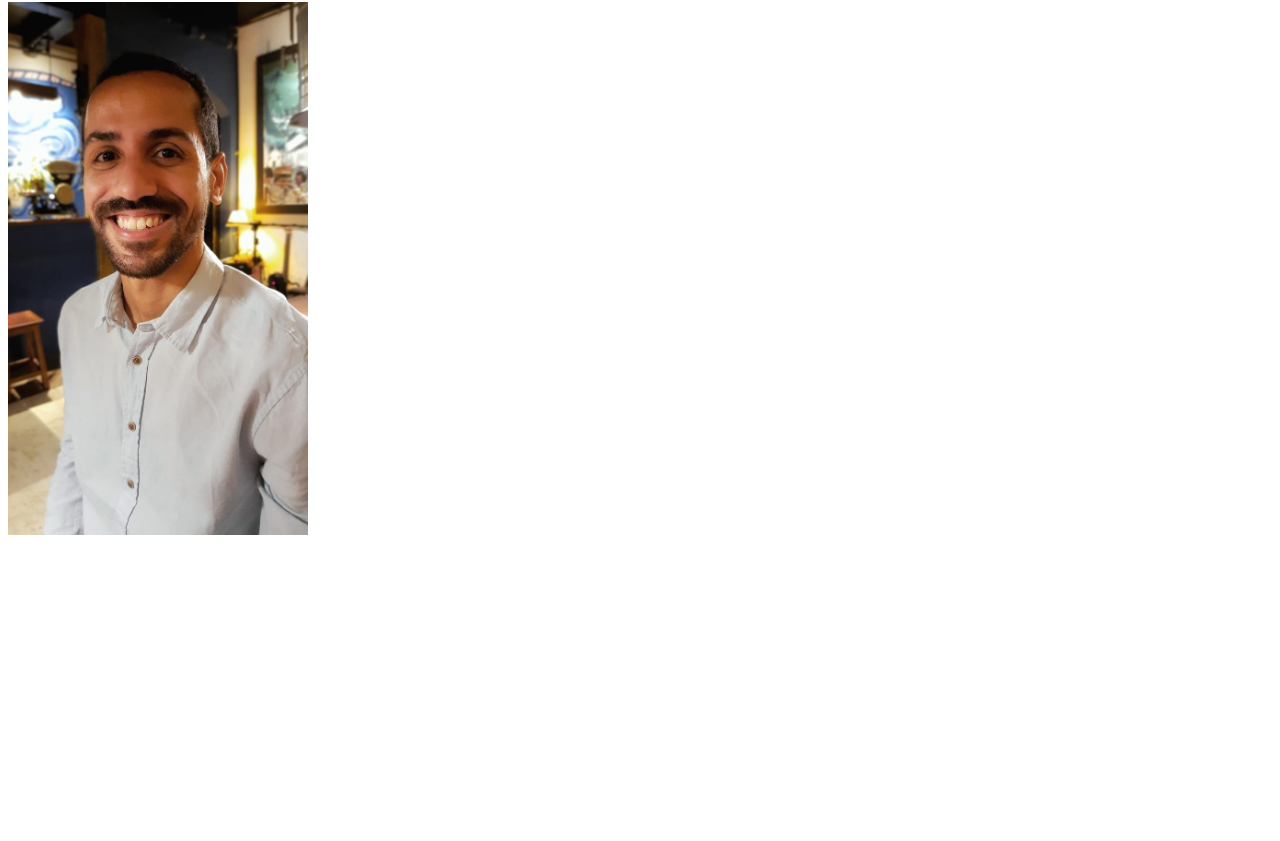
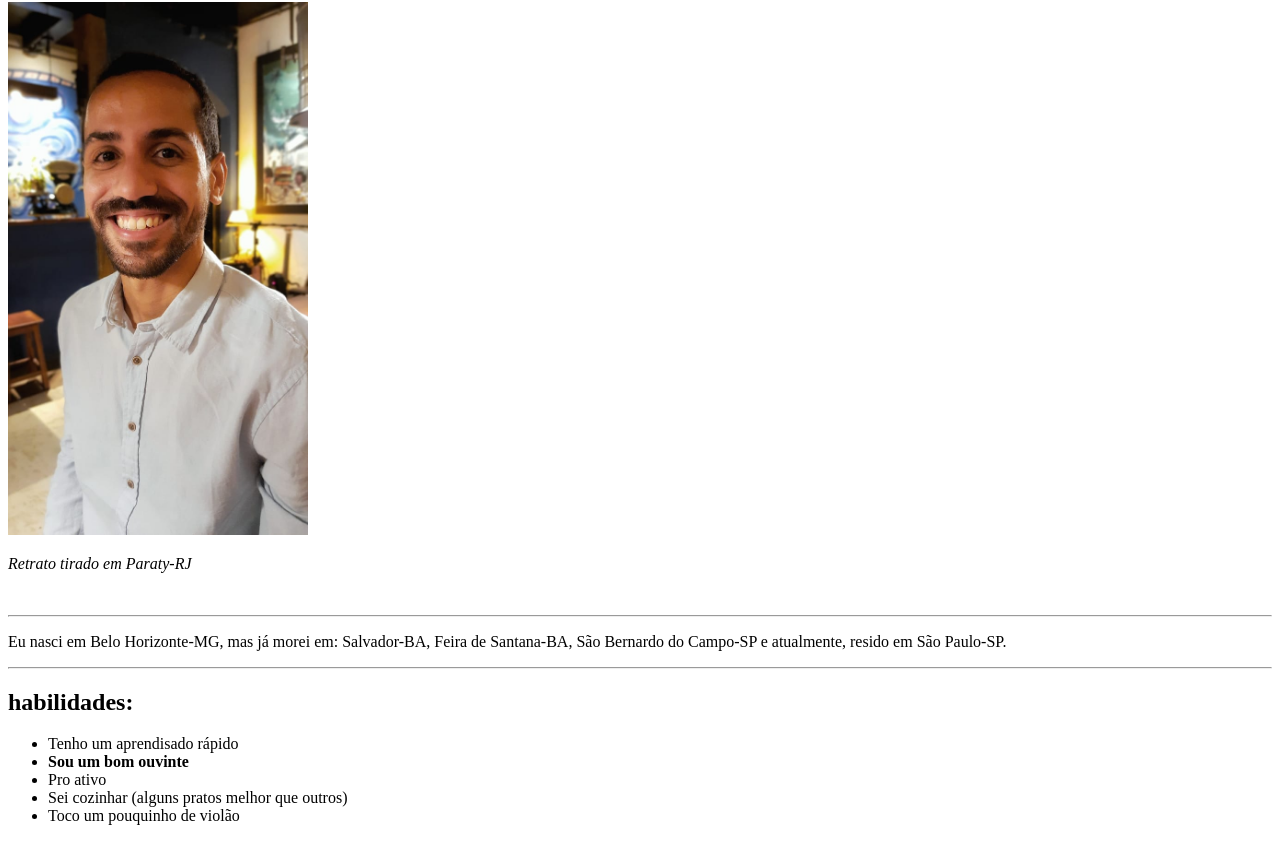
Before and after one commit to MatheusAugustoFonseca/MatheusAugustoFonseca.github.io, a plain HTML site: page index.html in a window 1280 px wide. Shown: the part 78-919 px from the top of the page. Before the commit the page ends 800 px from the top, so only its background shows below. Drawn offline with Linux system fonts and the light colour scheme.

Commit message:
add introducao e lista de habilidades

```diff
--- a/index.html
+++ b/index.html
@@ -11,18 +11,35 @@
 <body>
     <h1>Olá, meu nome é Matheus Augusto Fonseca</h1>
 
-<img src="./foto_pessoal.jpg" alt="Foto pessoal do autor" width="300px">
-
-
+    <img src="./foto_pessoal.jpg" alt="Foto pessoal do autor" width="300px">
+    <!-- <br> -->
+    <p><em>Retrato tirado em Paraty-RJ</em></p>
+    <br>
+    <hr>
+    <p>
+        Eu nasci em Belo Horizonte-MG, mas já morei em: Salvador-BA, Feira de Santana-BA, São Bernardo do Campo-SP e
+        atualmente, resido em São Paulo-SP.
+    </p>
+<hr>
+<p>
+    <h2>habilidades:</h2>
+    <ul>
+        <li>Tenho um aprendisado rápido</li>
+        <li><strong>Sou um bom ouvinte</strong></li>
+        <li>Pro ativo</li>
+        <li>Sei cozinhar (alguns pratos melhor que outros)</li>
+        <li>Toco um pouquinho de violão</li>
+    </ul>
+</p>
 </body>
 
 </html>
 
 <!-- Seu Portfólio Web deve ter as seguintes informações:
 Seu nome completo; OK
-Uma foto atual sua, acompanhada de um texto alternativo, que deve ser a descrição da foto que você está usando;
-Uma breve descrição sobre você, destacando algumas informações como nacionalidade e a cidade/estado onde mora;
-Uma lista de habilidades que você possui, com destaque para aquela de que você mais se orgulha;
+Uma foto atual sua, acompanhada de um texto alternativo, que deve ser a descrição da foto que você está usando;ok
+Uma breve descrição sobre você, destacando algumas informações como nacionalidade e a cidade/estado onde mora;ok
+Uma lista de habilidades que você possui, com destaque para aquela de que você mais se orgulha;ok
 Um link interno para a sua foto;
 Um link externo para algum blog de que você goste, que abra em uma nova aba;
 Partes do seu portfólio destacadas com negrito e/ou itálico;
```
